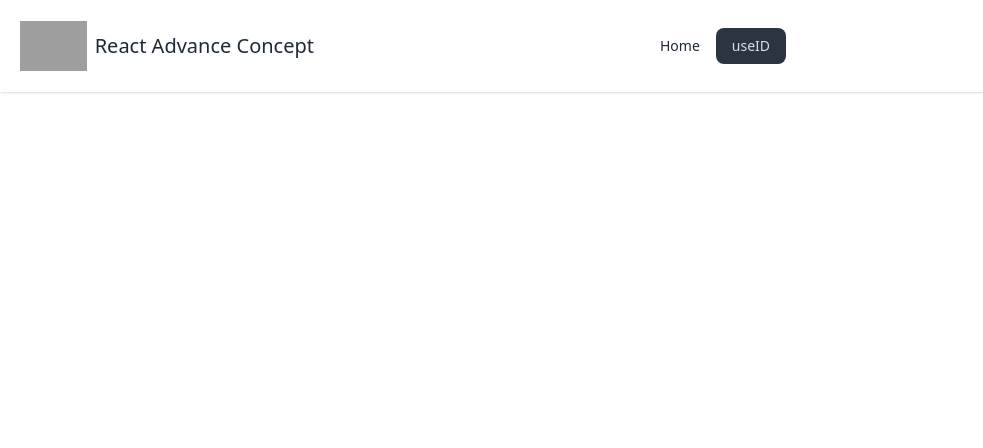
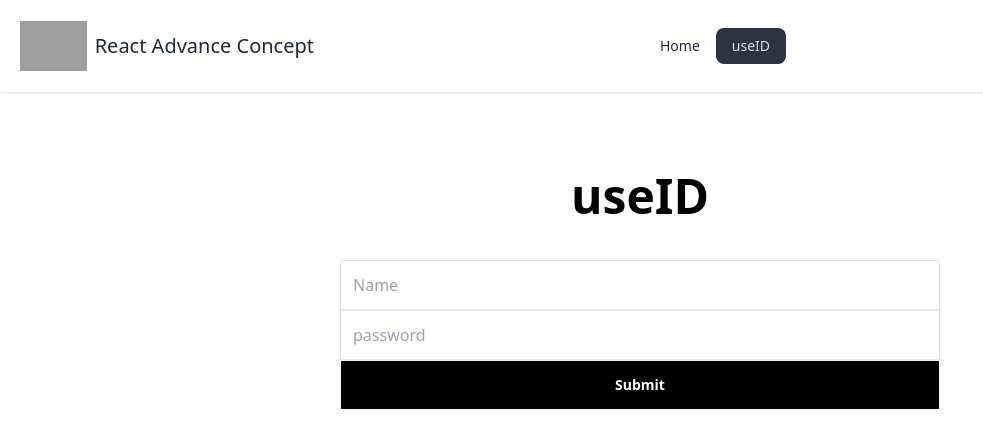
Before and after one commit to minhazapon/react.js-advance-concept, a React (Vite) app: page /id in a window 1280 px wide. Shown: the top 448 px of the page, without its empty margins (0-983 px from the left). Built offline with nearby package versions, Linux system fonts and the light colour scheme; grey boxes are pictures that could not be loaded.

Commit message:
added file

```diff
--- a/src/useId/UseId.jsx
+++ b/src/useId/UseId.jsx
@@ -2,8 +2,24 @@
 
 function UseId() {
     return (
-        <div>
+        <div className=" m-20 flex justify-center ">
+            <div>
+                <p className=" text-center font-bold text-5xl text-black ">useID</p>
 
+                <div className=" mt-10 ">
+                    <form>
+
+                        <input required className=" p-3 h-[50px] w-[600px] border-[1px]" placeholder="Name" name="number" type="number" />
+                        <br></br>
+                        <input required className=" p-3 h-[50px] w-[600px] border-[1px]" placeholder="password" name="password" type="password" />
+                        <br></br>
+                        <input className=" btn p-3 h-[50px] w-[600px] bg-black text-white rounded-none " type="submit" value="Submit" />
+                        <br></br>
+
+                    </form>
+                </div>
+
+            </div>
         </div>
     )
 }
```
